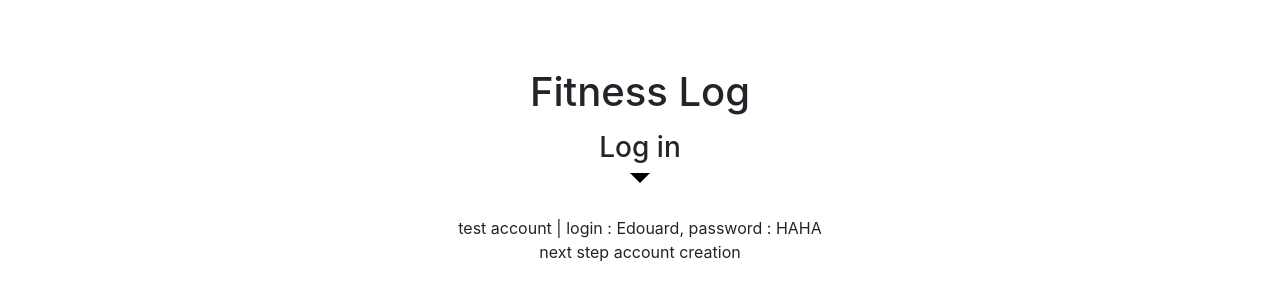
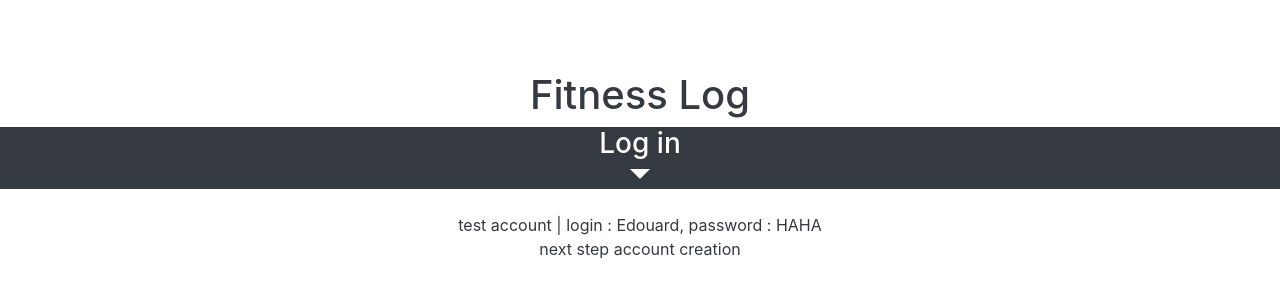
Before and after one commit to LeEdouard/Project, a React (Create React App) app: page /fitness_log in a window 1280 px wide. Shown: the part 234-534 px from the top of the page. Built offline with nearby package versions, Linux system fonts and the light colour scheme.

Commit message:
fitness display all changed style

```diff
--- a/src/App.css
+++ b/src/App.css
@@ -968,7 +968,7 @@ PROJET 1-3
 }
 .arrowDown {
   border: 10px solid rgba(0, 0, 0, 0);
-  border-top-color: black;
+  border-top-color: white;
   width: 0px;
   margin: auto;
 }
--- a/src/projet1-3/loginScene.jsx
+++ b/src/projet1-3/loginScene.jsx
@@ -25,15 +25,13 @@ class LoginScene extends Component {
     form.style["height"] === "0rem"
       ? (form.style["height"] = "10rem")
       : (form.style["height"] = "0rem");
-
-    // document.getElementById("loginForm").style["opacity"] = "0";
   };
   render() {
     return (
-      <div className="loginScene">
+      <div className="loginScene text-dark">
         <h1>Fitness Log</h1>
-        <div onClick={this.clicking} className="btn">
-          <h3>Log in</h3>
+        <div onClick={this.clicking} className="w-100 bg-dark text-white mb-2">
+          <h3 className="text-center">Log in</h3>
           <div className="arrowDown"></div>
         </div>
 
```
